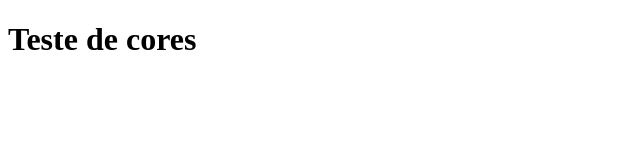
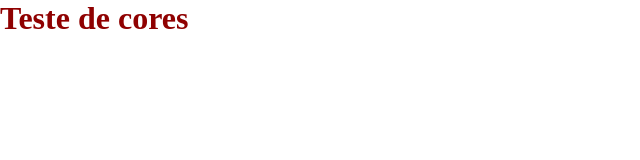
Before and after one commit to contatofrl/jornada-viagens, a plain HTML site: page index.html in a window 1280 px wide. Shown: the whole page, without its empty margins (0-640 px from the left). Drawn offline with Linux system fonts and the light colour scheme.

Commit message:
Adiciona váriaveis de cores

```diff
--- a/css/style.css
+++ b/css/style.css
@@ -1,7 +1,3 @@
-/* Background
-Botões
-Cores */
-
 :root{
     --background-primary-color: #ffffff;
     --background-secundary-color: #f5f5f5;
@@ -21,3 +17,7 @@ body, img, h1, p, fieldset, legend, label,input, select, textarea, button{
     padding: 0;
     box-sizing: border-box;
 }
+
+h1{
+    color: var(--button-primary-color);
+}
--- a/index.html
+++ b/index.html
@@ -3,6 +3,7 @@
 <head>
     <meta charset="UTF-8">
     <meta name="viewport" content="width=device-width, initial-scale=1.0">
+    <link rel="stylesheet" href="css/style.css">
     <title>Document</title>
 </head>
 <body>
```
